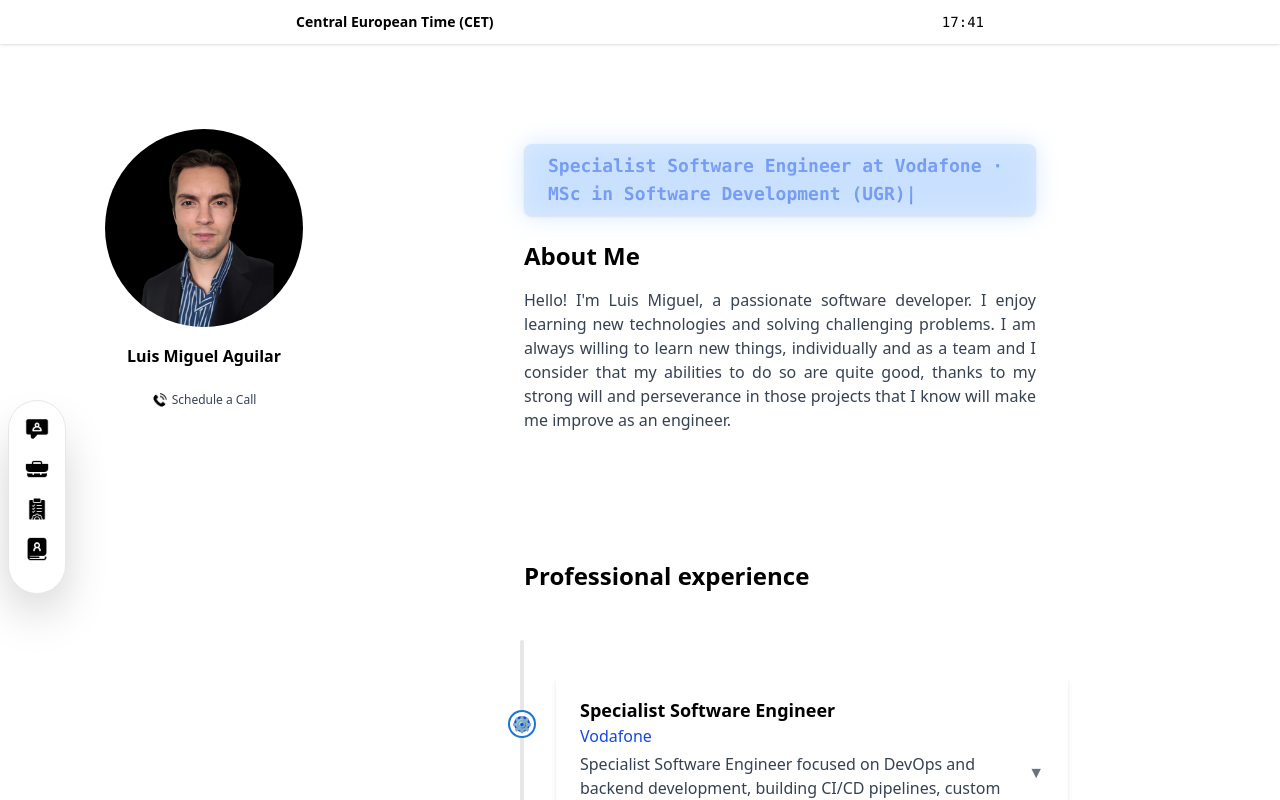
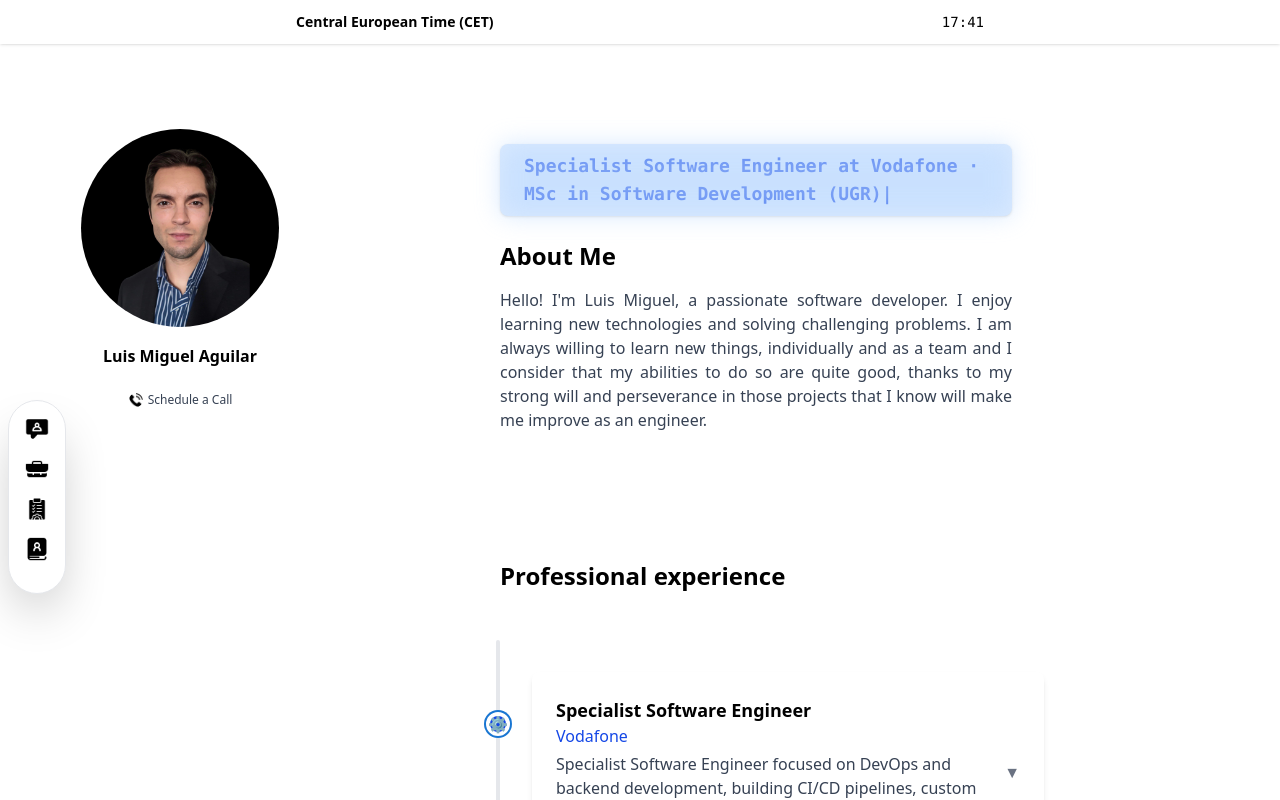
Before and after one commit to laguilarg99/portfolio, a Next.js app: page / in a window 1280 px wide. Shown: the top 800 px of the page. Built offline with nearby package versions, Linux system fonts and the light colour scheme.

Commit message:
page finished just missing spanish language

```diff
--- a/src/app/globals.css
+++ b/src/app/globals.css
@@ -1,7 +1,20 @@
 @import "tailwindcss";
 
 
+html, body {
+  height: 100%;
+  margin: 0;
+  padding: 0;
+}
 
 body {
-  margin-left: 3rem;
+  justify-content: center;
+  align-items: center;
 }
+
+@media (min-width: 640px) {
+  body {
+    align-items: initial;
+    justify-content: initial;
+  }
+}
--- a/src/app/page.tsx
+++ b/src/app/page.tsx
@@ -4,73 +4,24 @@
 import Experience from "@/components/experience";
 import FloatingSidebar from "@/components/floating-sidebar";
 import Projects from "@/components/projects";
-import { useEffect, useState } from "react";
-import Image from "next/image";
+import TimeBar from "@/components/time-bar";
+import Presentation from "@/components/presentation";
 
 function Home() {
 
-  function getSpainTime() {
-    const now = new Date();
-    const spainTime = now.toLocaleTimeString("en-GB", {
-      hour: "2-digit",
-      minute: "2-digit",
-      timeZone: "Europe/Madrid",
-    });
-    return spainTime;
-  }
-
-  // Define your time range
-  const TIME_RANGE = "Central European Time (CET)";
-
-  const [spainTime, setSpainTime] = useState(getSpainTime());
-
-  useEffect(() => {
-    const interval = setInterval(() => {
-      setSpainTime(getSpainTime());
-    }, 1000);
-    return () => clearInterval(interval);
-  }, []);
 
   return (
     <>
-      <nav className="fixed top-0 left-0 w-full bg-white shadow z-50 flex items-center justify-center px-0 py-3">
-        <div className="w-full max-w-3xl flex items-center justify-between px-10">
-          <div className="text-sm font-semibold">{TIME_RANGE}</div>
-          <div className="text-sm font-mono">{spainTime}</div>
-        </div>
-      </nav>
 
-      <div className="flex pt-20 max-w-6xl mx-auto">
-        <div className="flex-shrink-0">
+      <TimeBar />
+
+      <div className="flex flex-col md:flex-row pt-20 max-w-6xl mx-auto">
+        <div className="md:flex-shrink-0">
           <FloatingSidebar />
         </div>
-
-        <aside className="flex flex-col items-center gap-4 px-4 py-8 sticky top-24 h-fit">
-          <Image
-            src="/profile.jpg"
-            alt="Luis miguel Aguilar"
-            width={200}
-            height={200}
-            className="rounded-full border"
-          />
-          <div className="font-semibold text-md">Luis Miguel Aguilar</div>
-          <a
-            href="https://cal.com/luis-miguel-aguilar-gonzalez-xbokby/quick-chat"
-            target="_blank"
-            rel="noopener noreferrer"
-            className="hidden sm:flex items-center gap-1 text-xs text-gray-700 mt-2 transition-transform duration-200 hover:scale-105"
-            style={{ textDecoration: "none" }}
-          >
-            <Image
-              src="/call.png"
-              alt="Schedule Call"
-              width={16}
-              height={16}
-              className="rounded-full border"
-            />
-            Schedule a Call
-          </a>
-        </aside>
+        <div className="order-first md:order-none w-full md:w-auto">
+          <Presentation />
+        </div>
 
         <section className="flex-1 px-4 py-8 md:px-16 scroll-smooth">
           <section id="About" className="mb-16 scroll-mt-24">
--- a/src/components/floating-sidebar.tsx
+++ b/src/components/floating-sidebar.tsx
@@ -21,7 +21,7 @@
     };
 
     return (
-        <aside className="fixed sm:top-1/2 left-2 bg-white shadow-2xl shadow-black/30 p-4 rounded-full z-[1000] border border-gray-200">
+        <aside className="fixed sm:top-1/2 top-[50] left-2 bg-white shadow-2xl shadow-black/30 p-4 rounded-full z-[1000] border border-gray-200">
             <nav>
                 <ul className="list-none m-0 p-0 flex sm:flex-col flex-row gap-4">
                     {sections.map((section) => (
--- /dev/null
+++ b/src/components/presentation.tsx
@@ -0,0 +1,38 @@
+import React from "react";
+import Image from "next/image";
+
+function Presentation () {
+    return (
+        <>
+        <aside className="flex flex-col items-center gap-4 px-4 py-8 sticky top-24 h-fit">
+          <Image
+            src="/profile.jpg"
+            alt="Luis miguel Aguilar"
+            width={200}
+            height={200}
+            className="rounded-full border"
+          />
+          <div className="font-semibold text-md">Luis Miguel Aguilar</div>
+          <a
+            href="https://cal.com/luis-miguel-aguilar-gonzalez-xbokby/quick-chat"
+            target="_blank"
+            rel="noopener noreferrer"
+            className="hidden sm:flex items-center gap-1 text-xs text-gray-700 mt-2 transition-transform duration-200 hover:scale-105"
+            style={{ textDecoration: "none" }}
+          >
+            <Image
+              src="/call.png"
+              alt="Schedule Call"
+              width={16}
+              height={16}
+              className="rounded-full border"
+            />
+            Schedule a Call
+          </a>
+        </aside>
+
+        </>
+    )
+}
+
+export default Presentation;
--- /dev/null
+++ b/src/components/time-bar.tsx
@@ -0,0 +1,38 @@
+import React, { useEffect, useState } from "react";
+
+function TimeBar() {
+    function getSpainTime() {
+        const now = new Date();
+        const spainTime = now.toLocaleTimeString("en-GB", {
+        hour: "2-digit",
+        minute: "2-digit",
+        timeZone: "Europe/Madrid",
+        });
+        return spainTime;
+    }
+
+    // Define your time range
+    const TIME_RANGE = "Central European Time (CET)";
+
+    const [spainTime, setSpainTime] = useState(getSpainTime());
+
+    useEffect(() => {
+        const interval = setInterval(() => {
+        setSpainTime(getSpainTime());
+        }, 1000);
+        return () => clearInterval(interval);
+    }, []);
+
+    return (
+        <>
+        <nav className="fixed top-0 left-0 w-full bg-white shadow z-50 flex items-center justify-center px-0 py-3">
+            <div className="w-full max-w-3xl flex items-center justify-between px-10">
+            <div className="text-sm font-semibold">{TIME_RANGE}</div>
+            <div className="text-sm font-mono">{spainTime}</div>
+            </div>
+        </nav>
+        </>
+    )
+}
+
+export default TimeBar;
```
